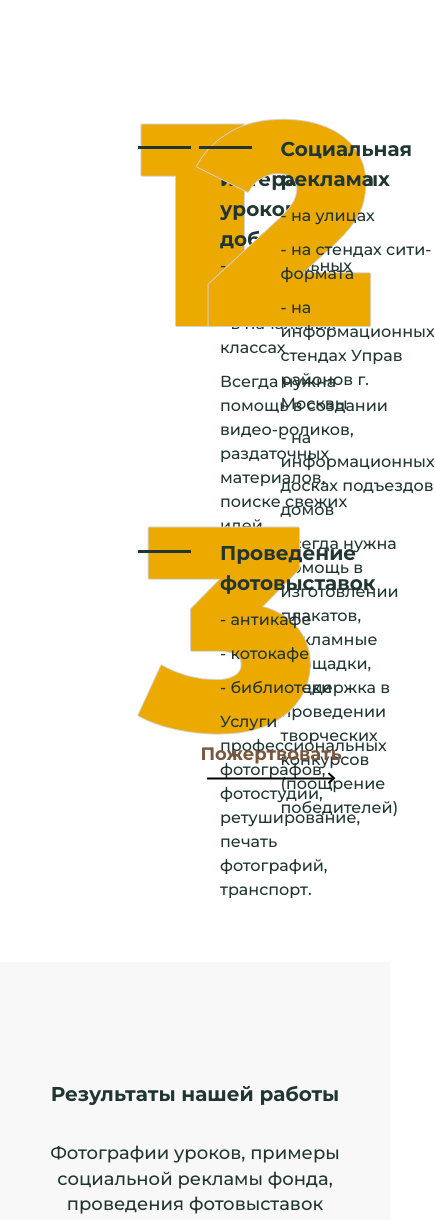
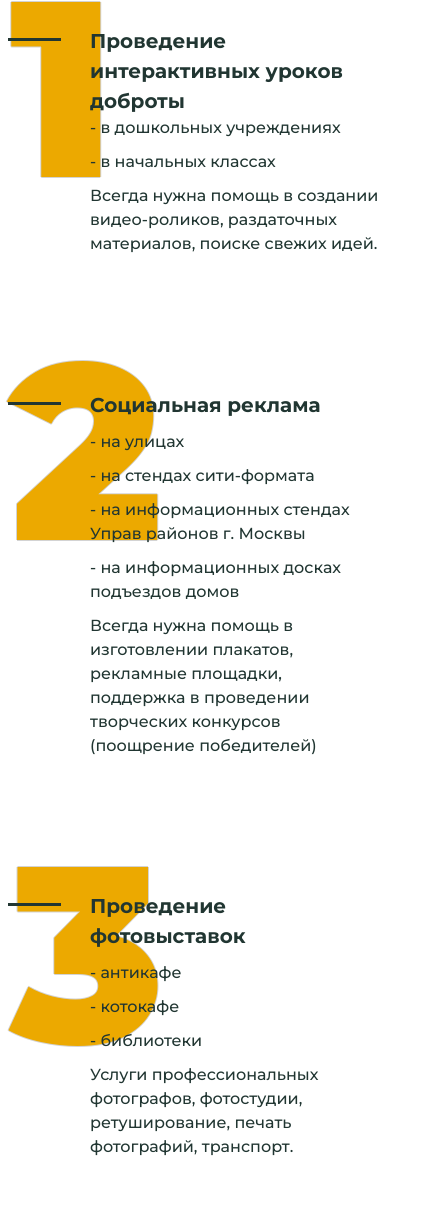
Before and after one commit to Anton1922/City-without-cruelty, a website: page dist/index.html in a window 390 px wide. Shown: the part 4796-6016 px from the top of the page, 435 px wide, since content can reach past the window. Drawn offline with nearby package versions, Linux system fonts and the light colour scheme; files that its build step writes are made by us from their sources.

Commit message:
added media queries for section 'needs'

```diff
--- a/src/sass/components/_needs.scss
+++ b/src/sass/components/_needs.scss
@@ -1,5 +1,4 @@
 .cruelty-needs {
-	padding: 120px 140px 135px;
 
 	&__title {
 		margin-bottom: 55px;
@@ -10,17 +9,42 @@
 		display: flex;
 		flex-wrap: wrap;
 		justify-content: space-between;
+
+		@media screen and (max-width: 500px) {
+			//flex-direction: column;
+			justify-content: space-between;
+		}
 	}
 
 	&__card {
 		width: 45%;
 		max-width: 560px;
 
+		@media screen and (max-width: 500px) {
+			margin-bottom: 20px;
+			width: 100%;
+		}
+
 		&--last {
 			position: relative;
 			background-image: url("images/needs-dog-min.png");/*https://less-homeless.com/wp-content/uploads/2020/06/needs-dog-min.png*/
 			background-size: auto;
 			background-position: 40% 75%;
+
+			@media screen and (max-width: 1025px) {
+				background-position: 60% 75%;
+			}
+
+			@media screen and (max-width: 800px) {
+				background-size: cover;
+				background-position: 40% 75%;
+			}
+
+			@media screen and (max-width: 500px) {
+				min-height: 200px;
+				background-size: 100%;
+				background-repeat: no-repeat;
+			}
 		}
 
 		&-background {
@@ -28,17 +52,22 @@
 		}
 
 		&-number {
+			z-index: -100;
+			position: absolute;
+			top: 0;
+			left: 0;
 			font-weight: 900;
 			font-size: 288px;
 			line-height: 1.4;
 			color: #eca900;
 			text-shadow: -1px 0 #d3d3d3, 0 1px #d3d3d3, 1px 0 #d3d3d3, 0 -1px #d3d3d3;
+
+			@media screen and (max-width: 500px) {
+				font-size: 250px;
+			}
 		}
 
 		&-content {
-			position: absolute;
-			top: 0;
-			left: 0;
 			padding-top: 80px;
 			padding-left: 80px;
 		}
@@ -82,6 +111,11 @@
 			color: #77583f;
 			transition: all 0.3s linear;
 
+			@media screen and (max-width: 500px) {
+				left: calc(50% - 60px);
+				bottom: -20%;
+			}
+
 			&:hover {
 				color: #800000;
 			}
```
